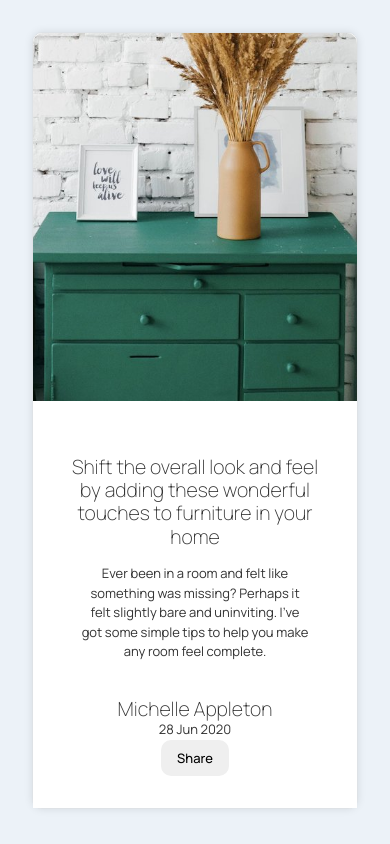
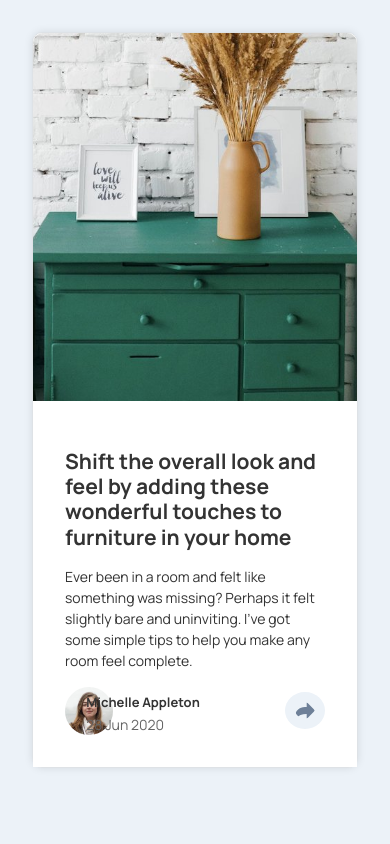
Before and after one commit to Trishachi/article-preview-react, a React (Vite) app: page / in a window 390 px wide. Built offline with nearby package versions, Linux system fonts and the light colour scheme.

Commit message:
Mobile view complete v1.0

```diff
--- a/src/components/ArticlePreview.css
+++ b/src/components/ArticlePreview.css
@@ -17,6 +17,11 @@ Version: v1.0
     box-shadow: 0 0 0.5rem rgba(0, 0, 0, 0.1);
 }
 
+.article-image {
+    width: 100%;
+    height: 23rem;
+}
+
 .article-image img {
     width: 100%;
     height: 23rem;
@@ -27,8 +32,53 @@ Version: v1.0
 .article-content {
     padding: 3rem 2rem 2rem 2rem;
     background-color: var(--white);
+    text-align: left;
+}
+
+.article-title {
+    font-weight: bold
 }
 
 .article-content-text {
-    padding: 1rem;
+    padding: 1rem 0;
 }
+
+.article-author {
+    display: flex;
+    justify-content: space-between;
+    align-items: center;
+}
+
+.article-author-image {
+    width: 3rem;
+    height: 3rem;
+    border-radius: 50%;
+}
+
+.article-author-info {
+    display: flex;
+    flex-direction: column;
+    align-items: flex-start;
+    justify-content: flex-start;
+    padding: 0.5rem 0 0 0;
+    margin-left: -7rem;
+}
+
+.article-author-name {
+    font-weight: bold;
+    font-size: 13px;
+}
+
+.article-author-date {
+    color: var(--light-text-color);
+    padding-top: 0.2rem;
+}
+
+.article-share-icon {
+    width: 2.5rem;
+    background-color: var(--background-color);
+    color: var(--primary-color);
+    border-radius: 50%;
+    padding: 0.65rem;
+    cursor: pointer;
+}
--- a/src/components/ArticlePreview.jsx
+++ b/src/components/ArticlePreview.jsx
@@ -1,6 +1,8 @@
 import React from "react";
 import "./ArticlePreview.css";
 import articleImage from "../assets/drawers.jpg";
+import articleAuthorImage from "../assets/avatar-michelle.jpg";
+import shareIcon from "../assets/icon-share.svg";
 
 function ArticlePreview() {
     return (
@@ -17,13 +19,13 @@ function ArticlePreview() {
                 to help you make any room feel complete.</p>
             <div className="article-footer">
                 <div className="article-author">
-                    <img src="" alt="" />
+                    <img className="article-author-image" src={articleAuthorImage} alt="Article Author" />
                     <div className="article-author-info">
-                        <h2>Michelle Appleton</h2>
-                        <p>28 Jun 2020</p>
+                        <h2 className="article-author-name">Michelle Appleton</h2>
+                        <p className="article-author-date">28 Jun 2020</p>
                     </div>
+                    <img className="article-share-icon" src={shareIcon} alt="Share" />
                 </div>
-                <button>Share</button>
             </div>
             </div>
         </div>
--- a/src/index.css
+++ b/src/index.css
@@ -38,7 +38,7 @@ Version: v1.0
   /* Typography */
   --base-font-family: "Manrope", sans-serif;
   --heading-font-family: inherit;
-  --base-font-size: 13px;
+  --base-font-size: 14px;
   --base-line-height: 1.5;
 
   /* Spacing */
```
